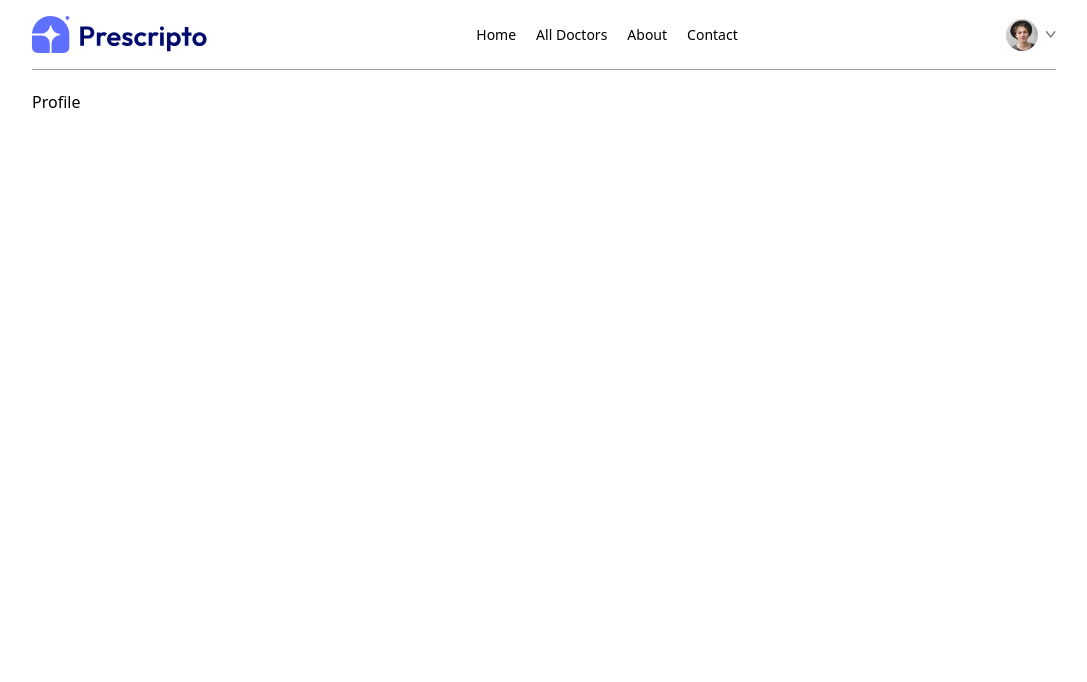
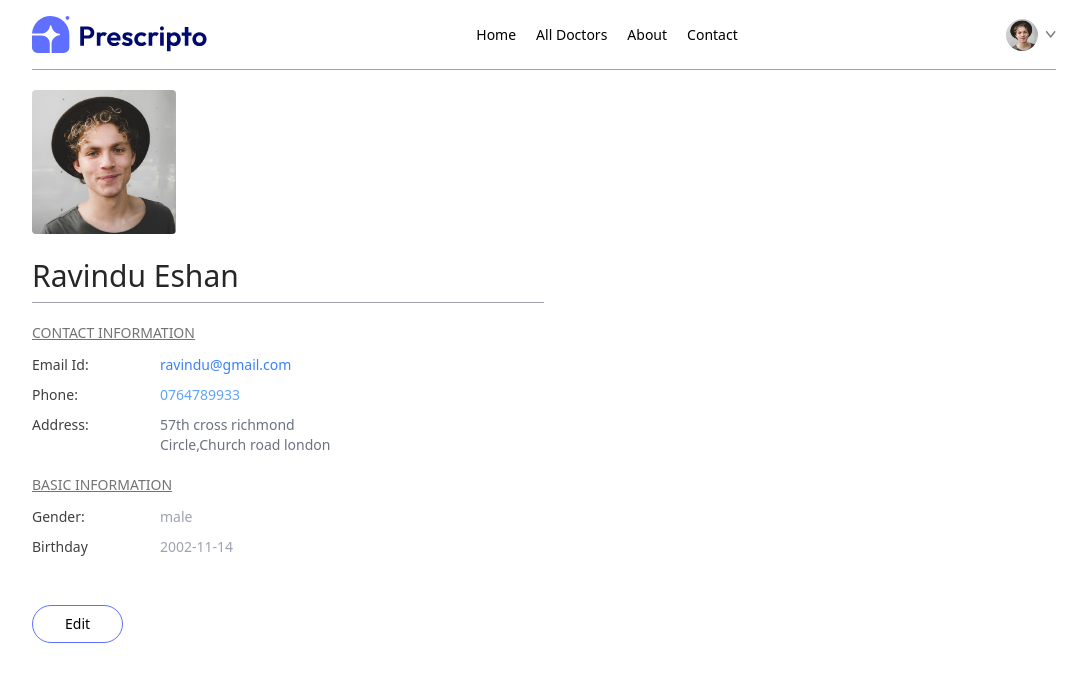
Before and after one commit to EshanUGR/Doctor-Booking-Website, a React (Vite) app in the folder frontend/: page /my-profile in a window 1280 px wide. Shown: the top 682 px of the page, without its empty margins (96-1183 px from the left). Built offline with nearby package versions, Linux system fonts and the light colour scheme.

Commit message:
my profile page

```diff
--- a/frontend/src/pages/MyProfile.jsx
+++ b/frontend/src/pages/MyProfile.jsx
@@ -1,11 +1,150 @@
-import React from 'react'
+import React, { useState } from "react";
+import { assets } from "../assets/assets_frontend/assets";
 
 const MyProfile = () => {
+  const [userData, setUserData] = useState({
+    name: "Ravindu Eshan",
+    image: assets.profile_pic,
+    email: "ravindu@gmail.com",
+    phone: "0764789933",
+    address: {
+      line1: "57th cross richmond",
+      line2: "Circle,Church road london",
+    },
+    gender: "male",
+    dob: "2002-11-14",
+  });
+
+  const [isEdit, setEdit] = useState(false);
   return (
-    <div>
-      Profile
+    <div className="flex flex-col max-w-lg gap-2 text-sm ">
+      <img src={userData.image} alt="" className="rounded w-36 " />
+      {isEdit ? (
+        <input
+          className="mt-4 text-3xl font-medium bg-gray-50 max-w-60 "
+          type="text"
+          value={userData.name}
+          onChange={(e) =>
+            setUserData((prev) => ({ ...prev, name: e.target.value }))
+          }
+        />
+      ) : (
+        <p className="mt-4 text-3xl font-medium text-neutral-800">
+          {userData.name}
+        </p>
+      )}
+      <hr className="bg-zinc-400 h-[1px] border-none" />
+      <div>
+        <p className="mt-3 underline text-neutral-500">CONTACT INFORMATION</p>
+        <div className="grid grid-cols-[1fr_3fr] gap-y-2.5 mt-3 text-neutral-700">
+          <p className="font-medium">Email Id:</p>
+          <p className="text-blue-500">{userData.email}</p>
+          <p className="font-medium">Phone:</p>
+          {isEdit ? (
+            <input
+              className="bg-gray-100 max-w-52"
+              type="text"
+              value={userData.phone}
+              onChange={(e) =>
+                setUserData((prev) => ({ ...prev, phone: e.target.value }))
+              }
+            />
+          ) : (
+            <p className="text-blue-400">{userData.phone}</p>
+          )}
+          <p className="font-medium">Address:</p>
+          {isEdit ? (
+            <p>
+              <input
+                className="bg-gray-50"
+                type="text"
+                onChange={(e) =>
+                  setUserData((prev) => ({
+                    ...prev,
+                    address: { ...prev.address, line1: e.target.value },
+                  }))
+                }
+                value={userData.address.line1}
+              />
+              <br />
+              <input
+                className="bg-gray-50"
+                type="text"
+                onChange={(e) =>
+                  setUserData((prev) => ({
+                    ...prev,
+                    address: { ...prev.address, line2: e.target.value },
+                  }))
+                }
+                value={userData.address.line2}
+              />
+            </p>
+          ) : (
+            <p className="text-gray-500">
+              {userData.address.line1}
+              <br />
+
+              {userData.address.line2}
+            </p>
+          )}
+        </div>
+      </div>
+
+      <div>
+        <p className="mt-3 underline text-neutral-500">BASIC INFORMATION</p>
+        <div className="grid grid-cols-[1fr_3fr] gap-y-2.5 mt-3 text-neutral-700">
+          <p className="font-medium">Gender:</p>
+
+          {isEdit ? (
+            <select
+              className="bg-gray-100 max-w-20"
+              onChange={(e) =>
+                setUserData((prev) => ({ ...prev, gender: e.target.value }))
+              }
+              value={userData.gender}
+            >
+              <option value="Male">Male</option>
+              <option value="Female">Female</option>
+            </select>
+          ) : (
+            <p className="text-gray-400">{userData.gender}</p>
+          )}
+
+          <p className="font-medium">Birthday</p>
+          {isEdit ? (
+            <input
+              className="bg-gray-100 max-w-28"
+              type="date"
+              onChange={(e) =>
+                setUserData((prev) => ({ ...prev, dob: e.target.value }))
+              }
+              value={userData.dob}
+            />
+          ) : (
+            <p className="text-gray-400">{userData.dob}</p>
+          )}
+        </div>
+      </div>
+
+      <div className="mt-10">
+        {isEdit ? (
+          <button
+            className="px-8 py-2 border rounded-full border-primary hover:bg-primary hover:text-white"
+            onClick={() => setEdit(false)}
+          >
+            Save Information
+          </button>
+        ) : (
+          <button
+            className="px-8 py-2 transition-all border rounded-full border-primary hover:bg-primary hover:text-white"
+            onClick={() => setEdit(true)}
+          >
+            Edit
+          </button>
+        )}
+      </div>
     </div>
-  )
-}
+  );
+};
 
-export default MyProfile
+export default MyProfile;
```
